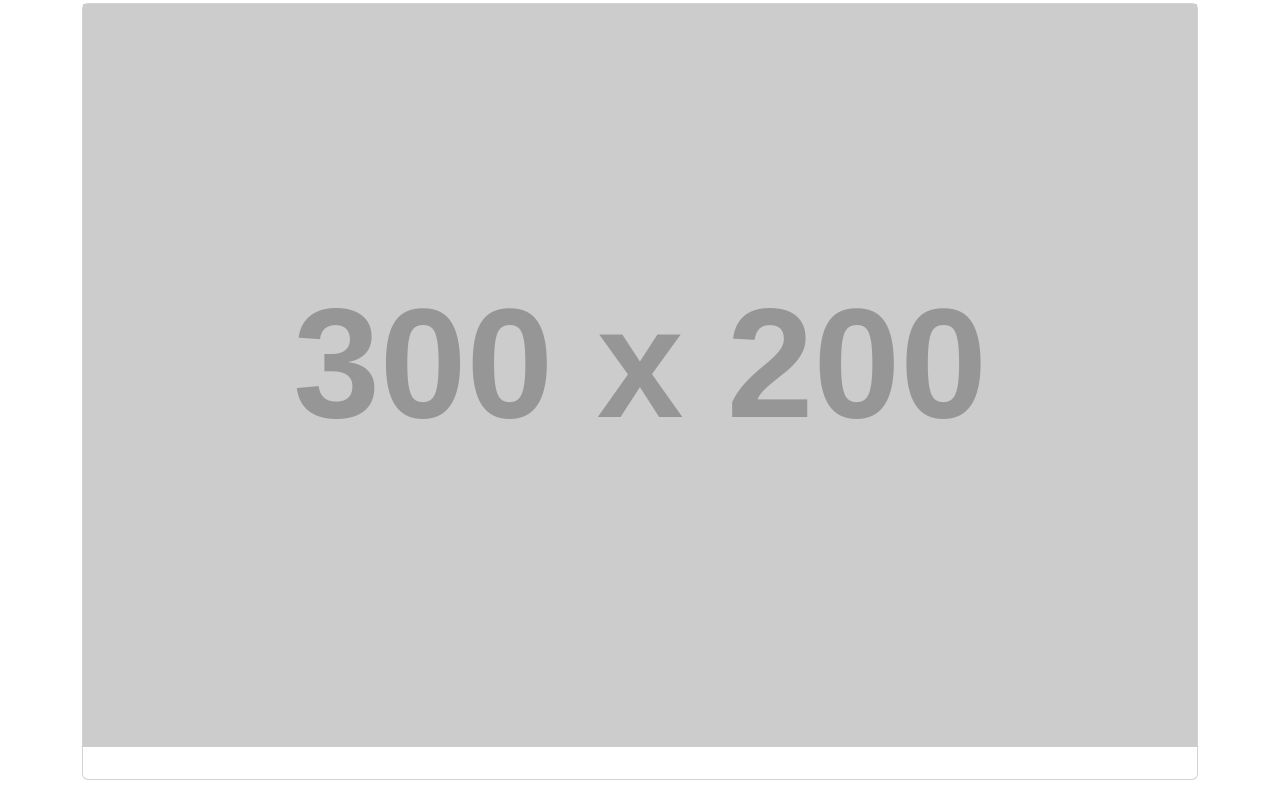
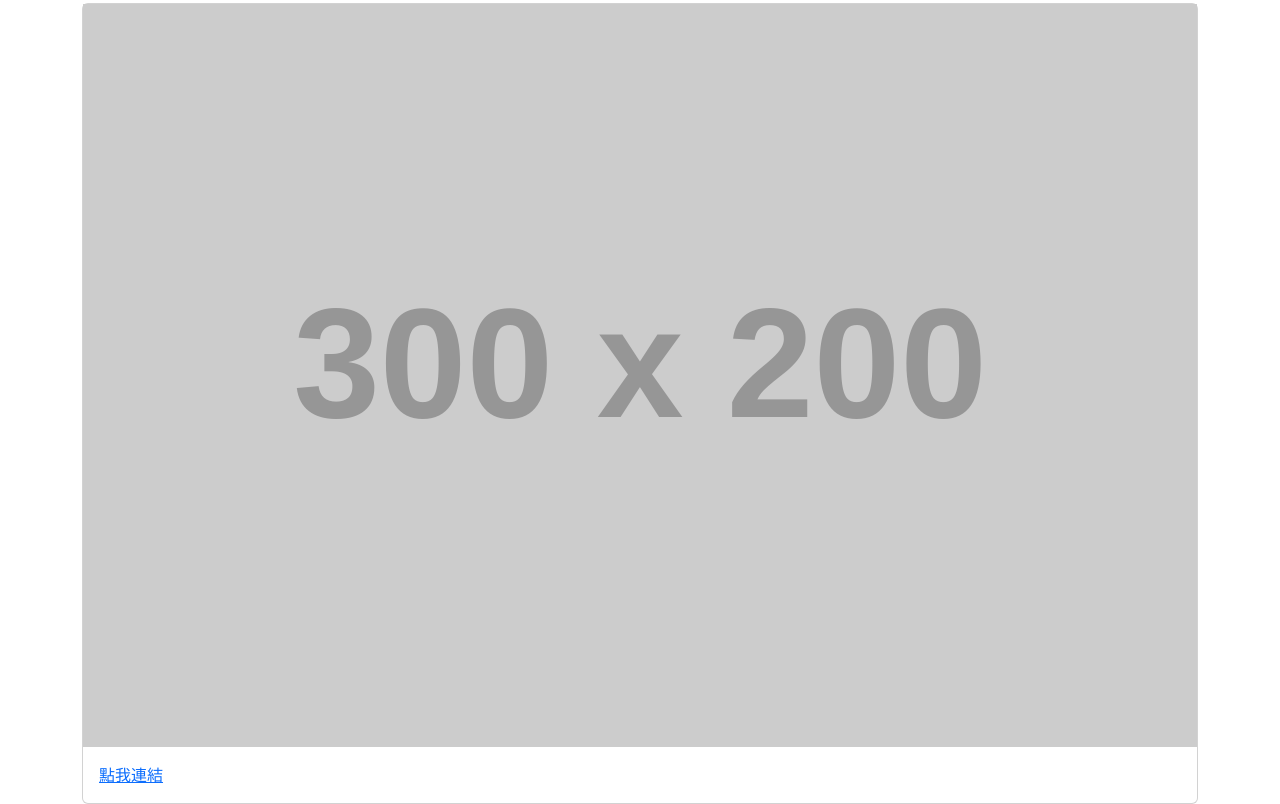
Before and after one commit to BarryChyang/hello10, a plain HTML site: page index.html in a window 1280 px wide. Shown: the part 53-857 px from the top of the page. Before the commit the page ends 833 px from the top, so only its background shows below. Drawn offline with nearby package versions, Linux system fonts and the light colour scheme; placeholder pictures from the web are drawn by us.

Commit message:
新增產品網頁連結

```diff
--- a/index.html
+++ b/index.html
@@ -13,7 +13,7 @@
         <div class="card">
             <img src="https://fakeimg.pl/300x200/200">
             <div class="card-body">
-                <a href="product.html"></a>
+                <a href="product.html">點我連結</a>
             </div>
         </div>
     </div>
```
